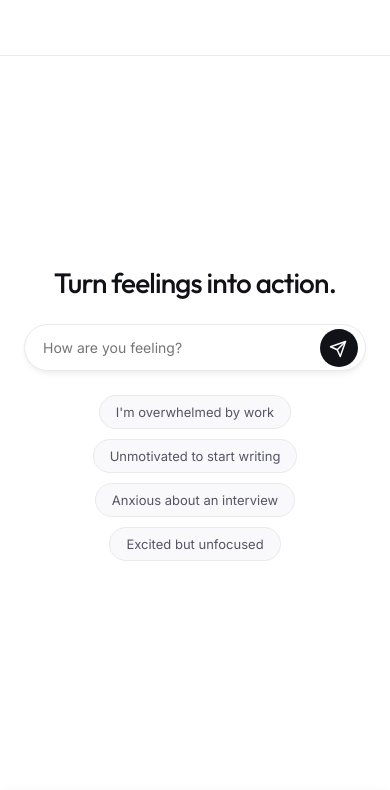
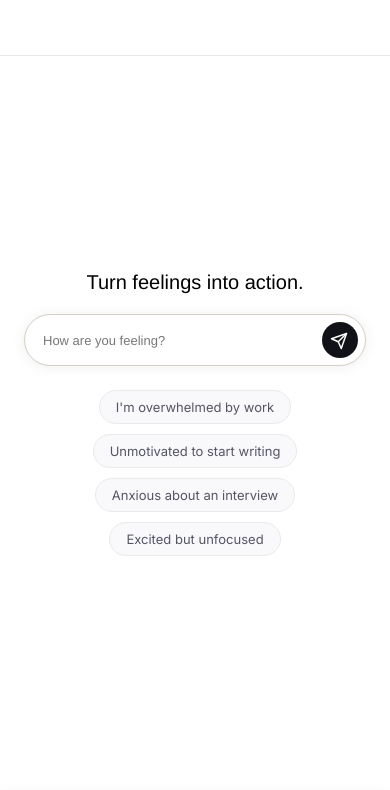
Before and after one commit to etreks/v1, a browser extension: page index.html in a window 390 px wide. Shown: the top 790 px of the page. Drawn offline with Linux system fonts and the light colour scheme; no server answers.

Commit message:
style: improvise landing page text and writing panel layout from Figma specs

```diff
--- a/styles.css
+++ b/styles.css
@@ -773,17 +773,19 @@ button:focus-visible {
 }
 
 .landing-title {
-  font-family: var(--font-display);
-  font-size: 40px;
-  font-weight: 500;
-  letter-spacing: -0.03em;
-  color: var(--text-primary);
-  margin-bottom: 40px;
+  font-family: 'Helvetica', -apple-system, BlinkMacSystemFont, "Segoe UI", Roboto, sans-serif;
+  font-style: normal;
+  font-weight: 400;
+  font-size: 25px;
+  line-height: 29px;
+  text-align: center;
+  color: #000000;
+  margin-bottom: 24px;
 }
 
 .search-container {
   width: 100%;
-  max-width: 600px;
+  max-width: 720px;
   margin-bottom: 24px;
 }
 
@@ -795,26 +797,36 @@ button:focus-visible {
 
 .search-form input {
   width: 100%;
-  padding: 18px 60px 18px 24px;
-  border-radius: 30px;
-  border: 1px solid var(--border-color);
-  background-color: var(--bg-primary);
-  font-size: 16px;
-  box-shadow: var(--shadow-md);
+  height: 58px;
+  padding: 0 60px 0 24px;
+  border-radius: 50px;
+  border: 0.5px solid #D5CFC3;
+  background: #FFFFFF;
+  font-family: 'Helvetica', -apple-system, BlinkMacSystemFont, "Segoe UI", Roboto, sans-serif;
+  font-style: normal;
+  font-weight: 400;
+  font-size: 14px;
+  line-height: 16px;
+  color: #000000;
+  box-shadow: 0px 1px 12px 1px rgba(167, 167, 167, 0.16);
   transition: all var(--transition-normal);
+}
+
+.search-form input::placeholder {
+  color: #777777;
 }
 
 .search-form input:focus {
   outline: none;
-  border-color: var(--border-focus);
-  box-shadow: var(--shadow-lg), var(--shadow-glow);
+  border-color: #A59E92;
+  box-shadow: 0px 1px 16px 2px rgba(167, 167, 167, 0.25);
 }
 
 .search-submit {
   position: absolute;
   right: 8px;
-  width: 44px;
-  height: 44px;
+  width: 42px;
+  height: 42px;
   border-radius: 50%;
   border: none;
   background-color: var(--text-primary);
@@ -1217,18 +1229,20 @@ button:focus-visible {
   }
 
   .landing-title {
-    font-size: 28px;
-    margin-bottom: 24px;
+    font-size: 20px;
+    line-height: 24px;
+    margin-bottom: 20px;
   }
 
   .search-form input {
-    padding: 14px 50px 14px 18px;
-    font-size: 14px;
+    height: 52px;
+    padding: 0 50px 0 18px;
+    font-size: 13px;
   }
 
   .search-submit {
-    width: 38px;
-    height: 38px;
+    width: 36px;
+    height: 36px;
   }
 
   .panel-history,
```
Also changed, not shown: data/sessions.json (+1 -1 lines).
